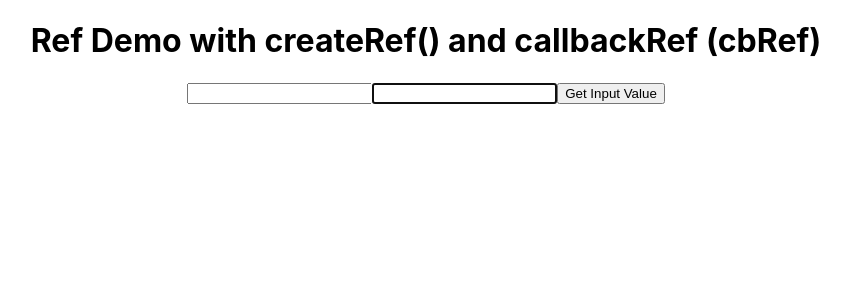
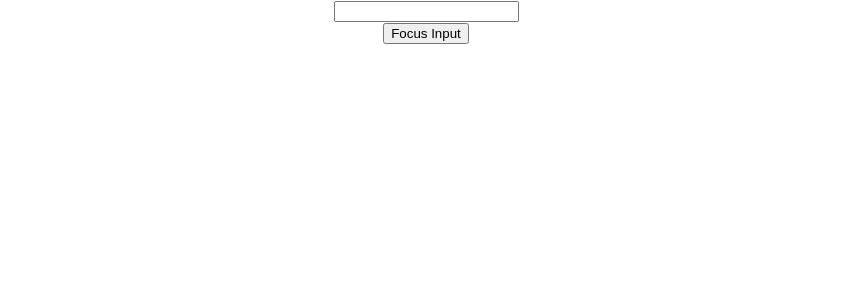
Before and after one commit to superriya/React_self_learning, a React (Create React App) app: page / in a window 1280 px wide. Shown: the top 300 px of the page, without its empty margins (214-1064 px from the left). Built offline with nearby package versions, Linux system fonts and the light colour scheme.

Commit message:
learned Forwarding Refs with example

```diff
--- a/src/App.js
+++ b/src/App.js
@@ -15,13 +15,17 @@
 import Form from './components/Form';
 import ParentComp from './components/ParentComp';
 import RefsDemo from './components/RefsDemo';
+import ParentInput from './components/ParentInput';
+import FRParentInput from './components/FRParentInput';
 
 
 
 function App() {
   return (
     <div className="App">
-      <RefsDemo />
+      <FRParentInput />
+      {/* <ParentInput /> */}
+      {/* <RefsDemo /> */}
       {/* <ParentComp /> */}
       {/* <Form /> */}
       {/* <NameList /> */}
--- /dev/null
+++ b/src/components/FRInput.js
@@ -0,0 +1,19 @@
+import React from 'react'
+
+// function FRInput() {
+//     return (
+//         <div>
+//             <input type="text" />
+//         </div>
+//     )
+// }
+
+const FRInput = React.forwardRef((props, ref) => {
+    return (
+        <div>
+            <input type="text" ref={ref}/>
+        </div>
+    )
+})
+
+export default FRInput
--- /dev/null
+++ b/src/components/FRParentInput.js
@@ -0,0 +1,24 @@
+import React, { Component } from 'react'
+import FRInput from './FRInput'
+
+class FRParentInput extends Component {
+    constructor(props) {
+        super(props)
+        this.inputRef = React.createRef()
+    }
+
+    clickHandler = () => {
+        this.inputRef.current.focus()
+    }
+
+    render() {
+        return (
+            <div>
+                <FRInput ref={this.inputRef}/>
+                <button onClick={this.clickHandler}>Focus Input</button>
+            </div>
+        )
+    }
+}
+
+export default FRParentInput
--- /dev/null
+++ b/src/components/Input.js
@@ -0,0 +1,21 @@
+import React, { Component } from 'react'
+
+class Input extends Component {
+    constructor(props) {
+        super(props)
+        this.inputRef = React.createRef()
+    }
+    onFocus(){
+        this.inputRef.current.focus()
+    }
+
+    render() {
+        return (
+            <div>
+                <input type="text" ref={this.inputRef}/>
+            </div>
+        )
+    }
+}
+
+export default Input
--- /dev/null
+++ b/src/components/ParentInput.js
@@ -0,0 +1,25 @@
+import React, { Component } from 'react'
+import Input from './Input'
+
+class ParentInput extends Component {
+    constructor(props) {
+        super(props)
+        this.componentRef = React.createRef()
+    }
+
+    clickHandler  = () => {
+        this.componentRef.current.onFocus()
+    }
+
+    render() {
+        return (
+            <div>
+                <h4>ref to a child component from a parent component it is possible in Class Components </h4>
+                <Input ref={this.componentRef}/>
+                <button onClick={this.clickHandler}>Focus Input</button>
+            </div>
+        )
+    }
+}
+
+export default ParentInput
```
Also changed, not shown: 1 other file (tests, documents, lock files or other folders).
